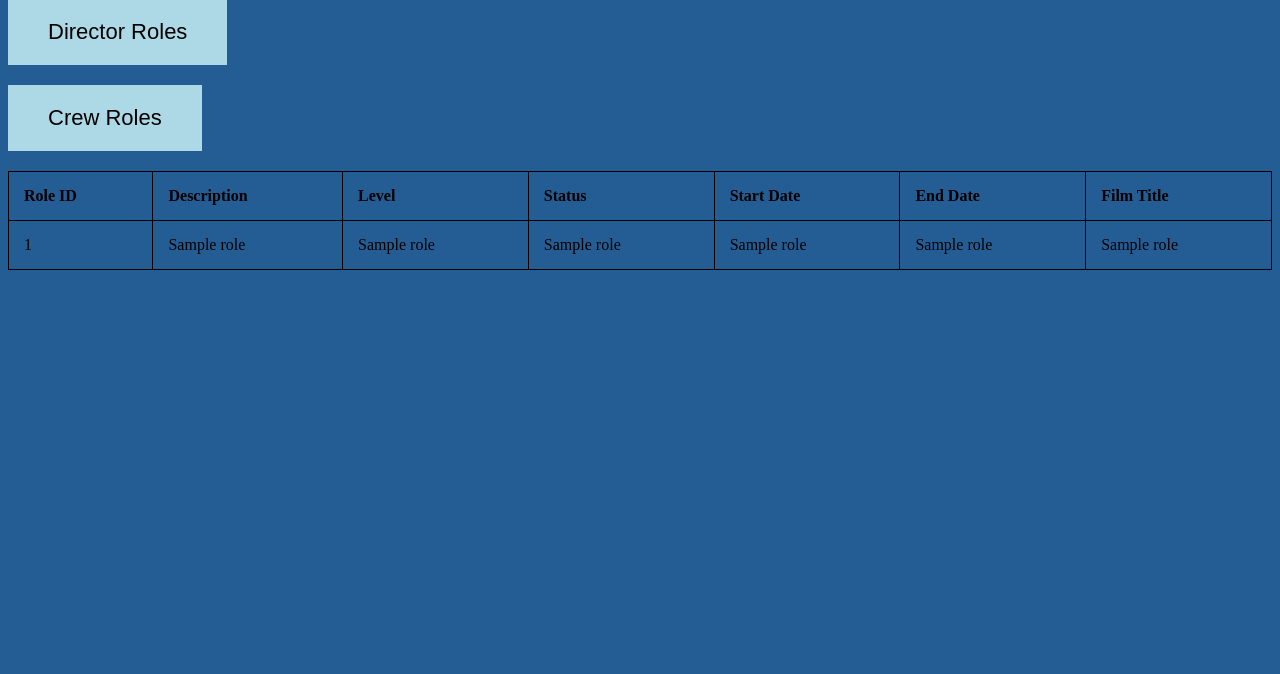
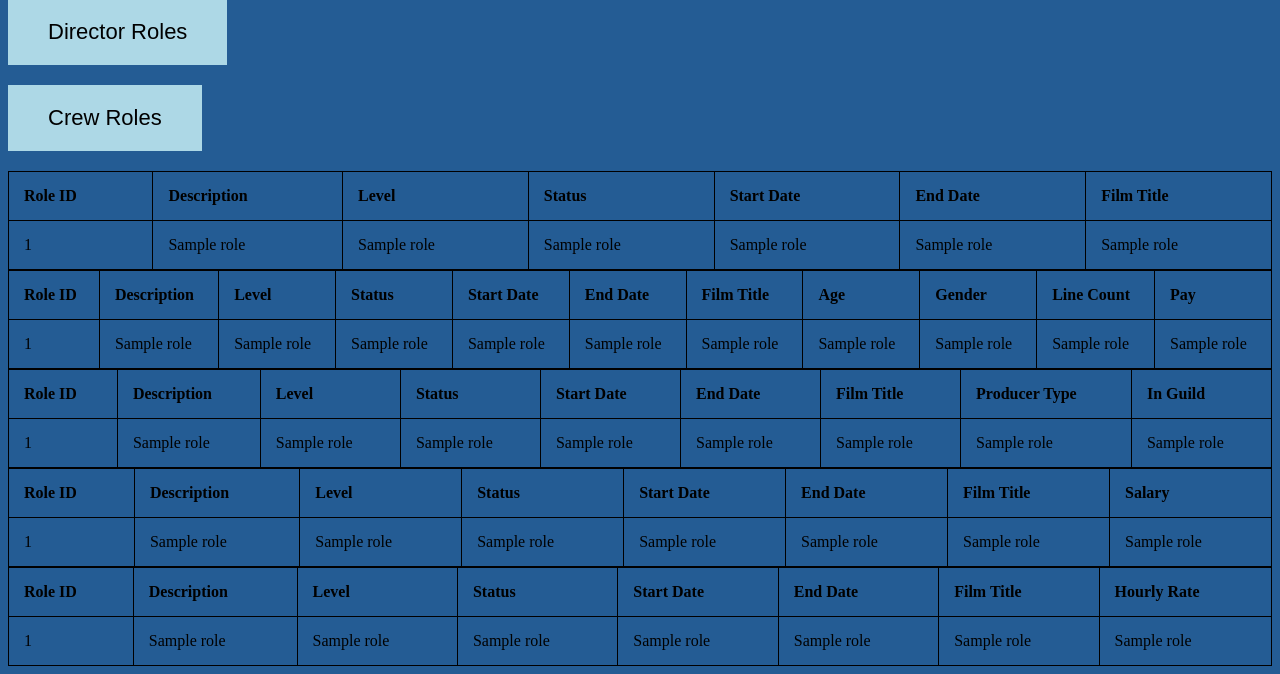
Before and after one commit to katiewimmer/indeepo, a Python web app: template templates/roles.html in a window 1280 px wide. Shown: the part 400-1074 px from the top of the page. Before the commit the page ends 670 px from the top, so only its background shows below. Run offline with Jinja, Linux system fonts and the light colour scheme; the template is opened without the code that fills it: most values are stand-ins (such as "Sample title", 1, 10 or a date in 2020).

Commit message:
role finder missing info fixed :)

```diff
--- a/templates/roles.html
+++ b/templates/roles.html
@@ -9,31 +9,31 @@
     <h2>Find a Role:</h2>
 
     <!-- Form for All Roles -->
-    <form action="/roles" method="GET">
-        <button type="submit" name="action" value="fetch_all_roles">All Roles</button>
+    <form action="/all_roles" method="GET">
+        <button type="submit" name="action" value="all_roles">All Roles</button>
     </form>
 
     <!-- Form for Actor Roles -->
-    <form action="/roles" method="GET">
-        <button type="submit" name="action" value="fetch_actor_roles">Actor Roles</button>
+    <form action="/actor_roles" method="GET">
+        <button type="submit" name="action" value="actor_roles">Actor Roles</button>
     </form>
 
     <!-- Form for Producer Roles -->
-    <form action="/roles" method="GET">
-        <button type="submit" name="action" value="fetch_producer_roles">Producer Roles</button>
+    <form action="/producer_roles" method="GET">
+        <button type="submit" name="action" value="producer_roles">Producer Roles</button>
     </form>
 
     <!-- Form for Director Roles -->
-    <form action="/roles" method="GET">
-        <button type="submit" name="action" value="fetch_director_roles">Director Roles</button>
+    <form action="/director_roles" method="GET">
+        <button type="submit" name="action" value="director_roles">Director Roles</button>
     </form>
 
     <!-- Form for Crew Roles -->
-    <form action="/roles" method="GET">
-        <button type="submit" name="action" value="fetch_crew_roles">Crew Roles</button>
+    <form action="/crew_roles" method="GET">
+        <button type="submit" name="action" value="crew_roles">Crew Roles</button>
     </form>
 
-    {% if roles_available %}
+    {% if all_roles_info %}
     <table>
         <thead>
             <tr>
@@ -47,7 +47,7 @@
             </tr>
         </thead>
         <tbody>
-            {% for role in roles_available %}
+            {% for role in all_roles_info %}
                 <tr>
                     <td>{{ role[0] }}</td>
                     <td>{{ role[1] }}</td>
@@ -61,5 +61,138 @@
         </tbody>
     </table>
     {% endif %}
+
+    {% if actor_roles_info %}
+    <table>
+        <thead>
+            <tr>
+                <th>Role ID</th>
+                <th>Description</th>
+                <th>Level</th>
+                <th>Status</th>
+                <th>Start Date</th>
+                <th>End Date</th>
+                <th>Film Title</th>
+                <th>Age</th>
+                <th>Gender</th>
+                <th>Line Count</th>
+                <th>Pay</th>
+            </tr>
+        </thead>
+        <tbody>
+            {% for role in actor_roles_info %}
+                <tr>
+                    <td>{{ role[0] }}</td>
+                    <td>{{ role[1] }}</td>
+                    <td>{{ role[2] }}</td>
+                    <td>{{ role[3] }}</td>
+                    <td>{{ role[4] }}</td>
+                    <td>{{ role[5] }}</td>
+                    <td>{{ role[6] }}</td>
+                    <td>{{ role[7] }}</td>
+                    <td>{{ role[8] }}</td>
+                    <td>{{ role[9] }}</td>
+                    <td>{{ role[10] }}</td>
+                </tr>
+            {% endfor %}
+        </tbody>
+    </table>
+    {% endif %}
+
+    {% if producer_roles_info %}
+    <table>
+        <thead>
+            <tr>
+                <th>Role ID</th>
+                <th>Description</th>
+                <th>Level</th>
+                <th>Status</th>
+                <th>Start Date</th>
+                <th>End Date</th>
+                <th>Film Title</th>
+                <th>Producer Type</th>
+                <th>In Guild</th>
+            </tr>
+        </thead>
+        <tbody>
+            {% for role in producer_roles_info %}
+                <tr>
+                    <td>{{ role[0] }}</td>
+                    <td>{{ role[1] }}</td>
+                    <td>{{ role[2] }}</td>
+                    <td>{{ role[3] }}</td>
+                    <td>{{ role[4] }}</td>
+                    <td>{{ role[5] }}</td>
+                    <td>{{ role[6] }}</td>
+                    <td>{{ role[7] }}</td>
+                    <td>{{ role[8] }}</td>
+                </tr>
+            {% endfor %}
+        </tbody>
+    </table>
+{% endif %}
+
+{% if director_roles_info %}
+    <table>
+        <thead>
+            <tr>
+                <th>Role ID</th>
+                <th>Description</th>
+                <th>Level</th>
+                <th>Status</th>
+                <th>Start Date</th>
+                <th>End Date</th>
+                <th>Film Title</th>
+                <th>Salary</th>
+            </tr>
+        </thead>
+        <tbody>
+            {% for role in director_roles_info %}
+                <tr>
+                    <td>{{ role[0] }}</td>
+                    <td>{{ role[1] }}</td>
+                    <td>{{ role[2] }}</td>
+                    <td>{{ role[3] }}</td>
+                    <td>{{ role[4] }}</td>
+                    <td>{{ role[5] }}</td>
+                    <td>{{ role[6] }}</td>
+                    <td>{{ role[7] }}</td>
+                </tr>
+            {% endfor %}
+        </tbody>
+    </table>
+{% endif %}
+
+{% if crew_roles_info %}
+    <table>
+        <thead>
+            <tr>
+                <th>Role ID</th>
+                <th>Description</th>
+                <th>Level</th>
+                <th>Status</th>
+                <th>Start Date</th>
+                <th>End Date</th>
+                <th>Film Title</th>
+                <th>Hourly Rate</th>
+            </tr>
+        </thead>
+        <tbody>
+            {% for role in crew_roles_info %}
+                <tr>
+                    <td>{{ role[0] }}</td>
+                    <td>{{ role[1] }}</td>
+                    <td>{{ role[2] }}</td>
+                    <td>{{ role[3] }}</td>
+                    <td>{{ role[4] }}</td>
+                    <td>{{ role[5] }}</td>
+                    <td>{{ role[6] }}</td>
+                    <td>{{ role[7] }}</td>
+                </tr>
+            {% endfor %}
+        </tbody>
+    </table>
+{% endif %}
+
 </body>
 </html>
```
Also changed, not shown: server.py (+23 -33 lines).
